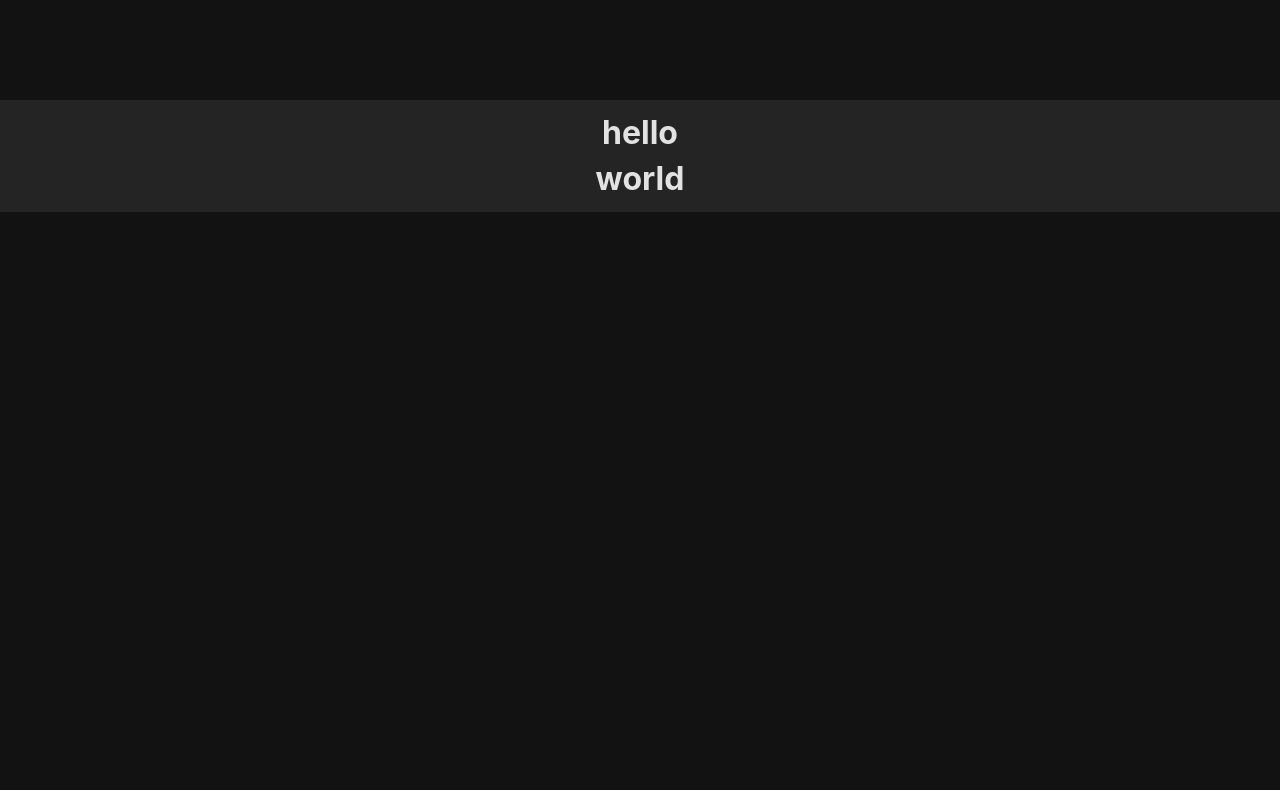
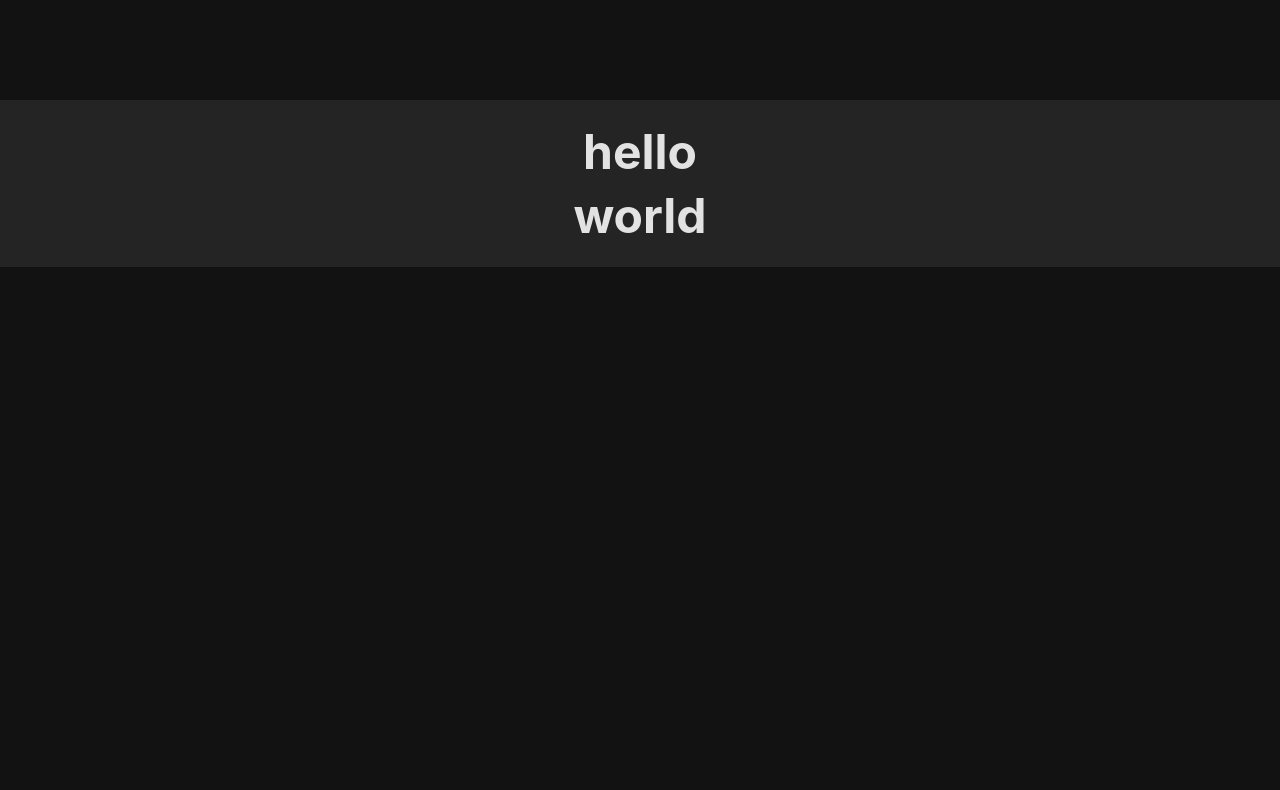
Before and after one commit to KingOfTac/parallax, a website built with Vite: page dev/index.html in a window 1280 px wide. Shown: the part 800-1590 px from the top of the page. Built offline with nearby package versions, Linux system fonts and the light colour scheme; what @microsoft/fast-element would draw is missing.

Commit message:
configure example site

```diff
--- a/dev/index.html
+++ b/dev/index.html
@@ -17,10 +17,11 @@
         --container-min-height: 1rem;
         --container-max-height: 10rem;
         --item-min-height: 1rem;
-        --item-max-height: 2rem;
-      ">
-      <h1 style="text-align: center;">hello</h1>
-      <h1 style="text-align: center;">world</h1>
+        --item-max-height: 3rem;
+      "
+    >
+      <h2>hello</h2>
+      <h2>world</h2>
     </neutron-parallax>
     <div class="card"></div>
     <div class="card"></div>
--- a/dev/src/style.css
+++ b/dev/src/style.css
@@ -30,3 +30,8 @@ body {
   height: 300px;
   background-color: #121212;
 }
+
+h2 {
+  text-align: center;
+  font-size: 48px;
+}
--- a/dev/tsconfig.json
+++ b/dev/tsconfig.json
@@ -2,6 +2,7 @@
   "compilerOptions": {
     "target": "ESNext",
     "useDefineForClassFields": false,
+    "experimentalDecorators": true,
     "module": "ESNext",
     "lib": ["ESNext", "DOM"],
     "moduleResolution": "NodeNext",
@@ -10,9 +11,6 @@
     "isolatedModules": true,
     "esModuleInterop": true,
     "noEmit": true,
-    "noUnusedLocals": true,
-    "noUnusedParameters": true,
-    "noImplicitReturns": true,
     "skipLibCheck": true
   },
   "include": ["src"]
--- /dev/null
+++ b/dev/vite.config.js
@@ -0,0 +1,5 @@
+export default {
+	build: {
+		outDir: '../dist'
+	}
+}
--- a/package.json
+++ b/package.json
@@ -6,7 +6,8 @@
     "./dev"
   ],
   "scripts": {
-    "dev": "yarn ./dev dev"
+    "dev": "yarn ./dev dev",
+    "build": "yarn ./dev build"
   },
   "dependencies": {
     "@microsoft/fast-element": "2.0.0-beta.17",
```
